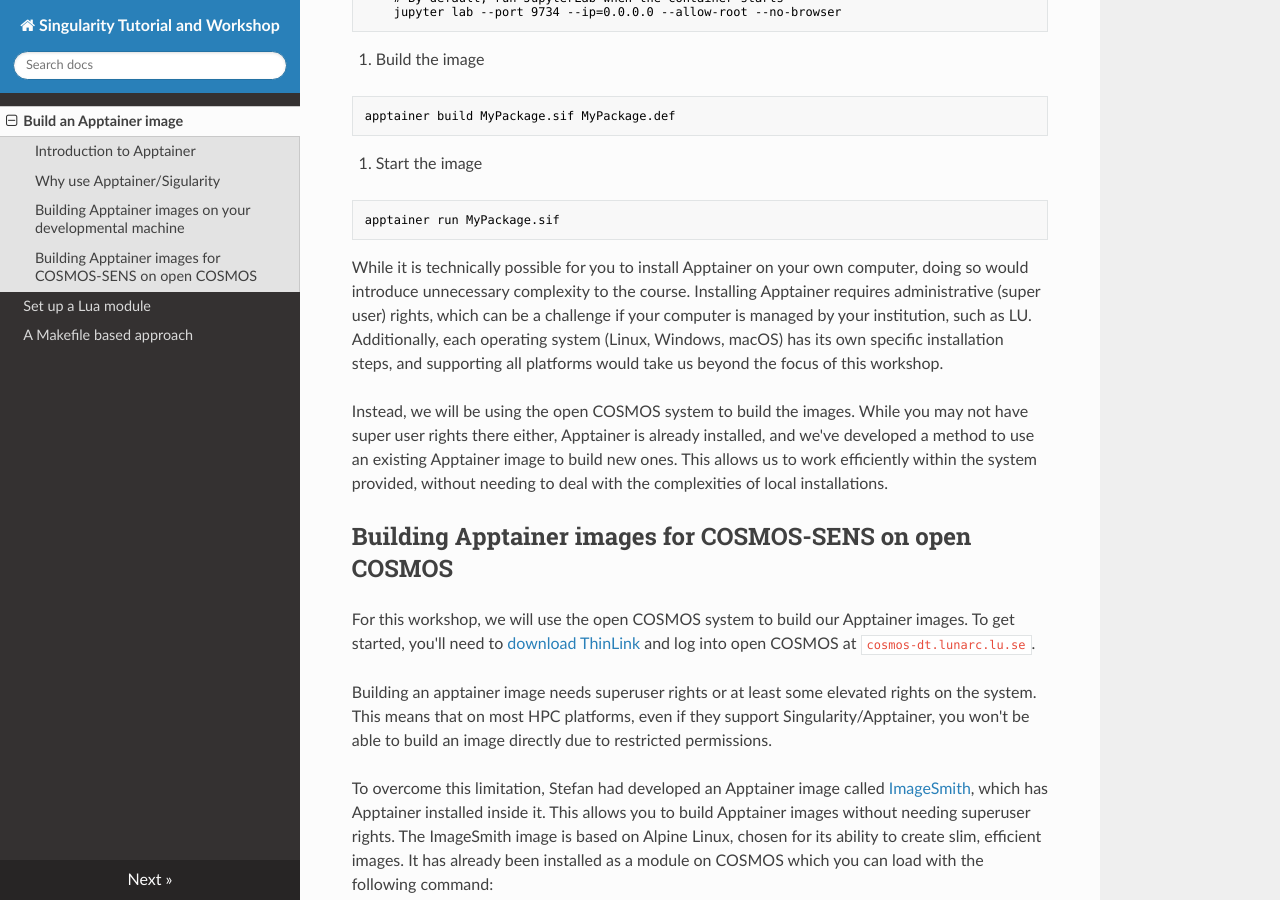
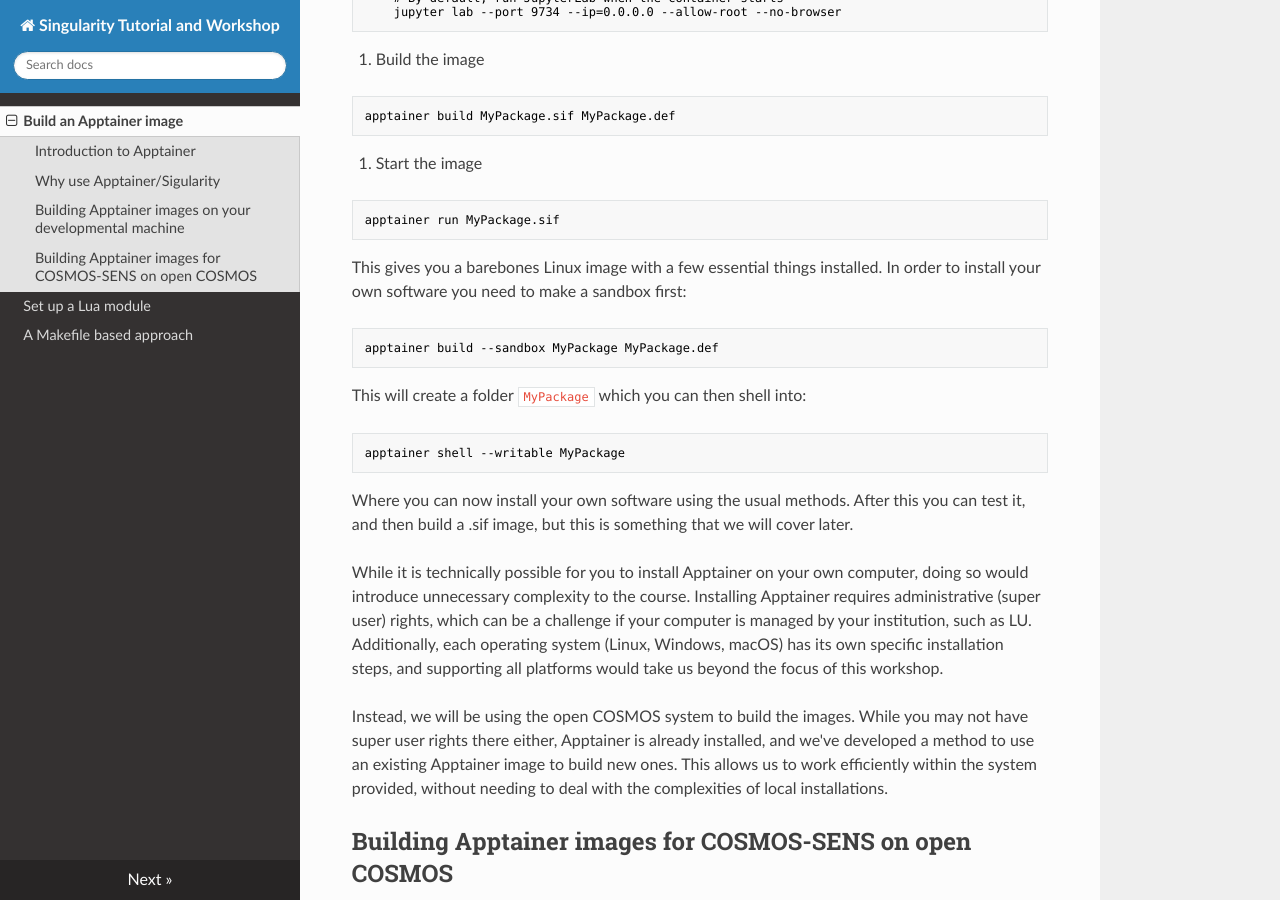
Before and after one commit to stela2502/Singularity_Tutorial, an MkDocs documentation site: the page built from docs/index.md, in a window 1280 px wide and 900 px high, scrolled down 1733 px. Built offline with MkDocs 1.6.1, drawn with Linux system fonts in a browser that asks for light colours; nearby versions of some CDN libraries.

Commit message:
shamit first pass

````diff
--- a/docs/index.md
+++ b/docs/index.md
@@ -72,6 +72,21 @@ apptainer build MyPackage.sif MyPackage.def
 ```bash
 apptainer run MyPackage.sif
 ```
+
+This gives you a barebones Linux image with a few essential things installed. In order to install your own software you need to make a sandbox first:
+
+```bash
+apptainer build --sandbox MyPackage MyPackage.def
+```
+
+This will create a folder `MyPackage` which you can then shell into:
+
+```bash
+apptainer shell --writable MyPackage
+```
+
+Where you can now install your own software using the usual methods. After this you can test it, and then build a .sif image, but this is something that we will cover later.
+
 
 While it is technically possible for you to install Apptainer on your own computer, doing so would introduce unnecessary complexity to the course. Installing Apptainer requires administrative (super user) rights, which can be a challenge if your computer is managed by your institution, such as LU. Additionally, each operating system (Linux, Windows, macOS) has its own specific installation steps, and supporting all platforms would take us beyond the focus of this workshop.
 
````
